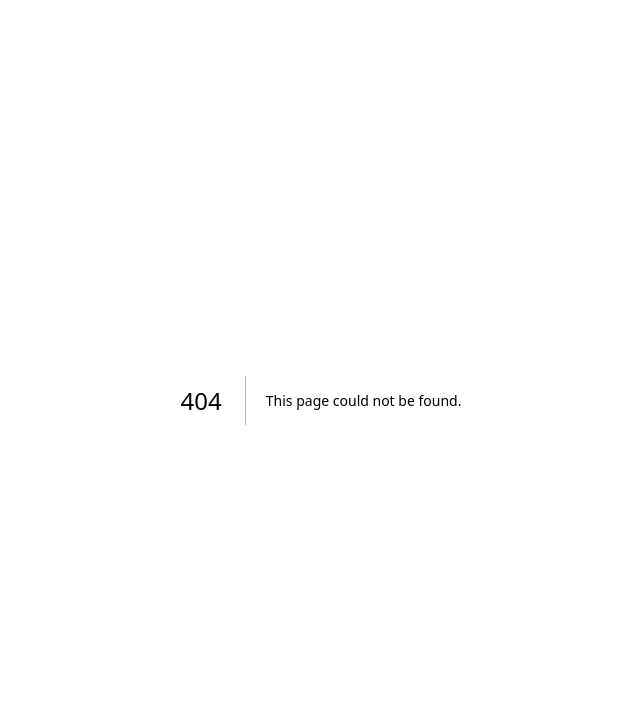
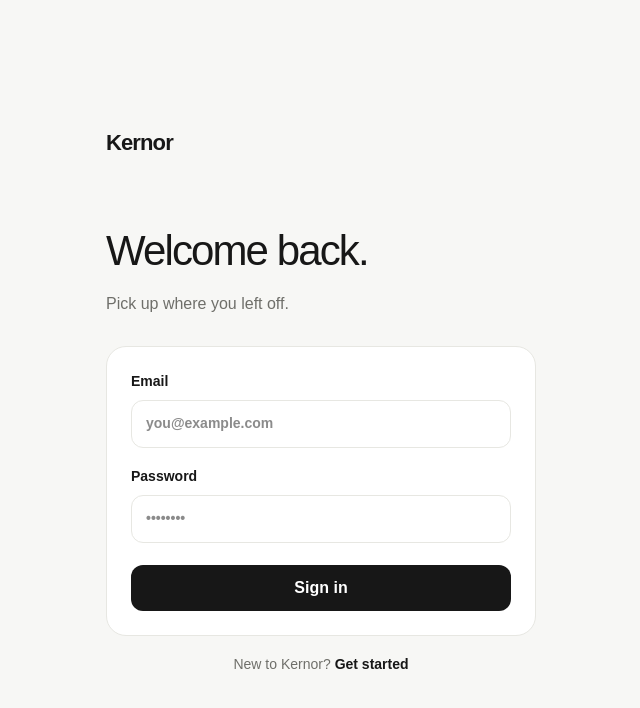
Before and after one commit to Dr-Opara/Kernor-ai, a Next.js app: page /login in a window 1280 px wide. Before the commit this address had no page. Shown: the top 708 px of the page, without its empty margins (319-959 px from the left). Built offline with nearby package versions, Linux system fonts and the light colour scheme.

Commit message:
feat: add src/app/login/page.tsx

```diff
--- /dev/null
+++ b/src/app/login/page.tsx
@@ -0,0 +1,27 @@
+import Link from "next/link";
+
+export default function LoginPage() {
+  return (
+    <main className="shell" style={{minHeight:"100vh",display:"grid",placeItems:"center",padding:"50px 0"}}>
+      <div style={{width:"min(430px,100%)"}}>
+        <Link href="/" style={{fontSize:22,fontWeight:800,letterSpacing:"-0.04em"}}>Kernor</Link>
+        <div style={{marginTop:60}}>
+          <h1 style={{fontSize:42,letterSpacing:"-0.045em",marginBottom:10}}>Welcome back.</h1>
+          <p className="muted" style={{marginBottom:30}}>Pick up where you left off.</p>
+          <div className="card" style={{padding:24}}>
+            <label style={{display:"grid",gap:8,fontSize:14,fontWeight:650}}>
+              Email
+              <input className="input" type="email" placeholder="you@example.com" />
+            </label>
+            <label style={{display:"grid",gap:8,fontSize:14,fontWeight:650,marginTop:18}}>
+              Password
+              <input className="input" type="password" placeholder="••••••••" />
+            </label>
+            <Link className="btn btn-primary" href="/dashboard" style={{width:"100%",marginTop:22}}>Sign in</Link>
+          </div>
+          <p className="muted" style={{textAlign:"center",fontSize:14,marginTop:18}}>New to Kernor? <Link href="/onboarding" style={{color:"var(--text)",fontWeight:700}}>Get started</Link></p>
+        </div>
+      </div>
+    </main>
+  );
+}
```
